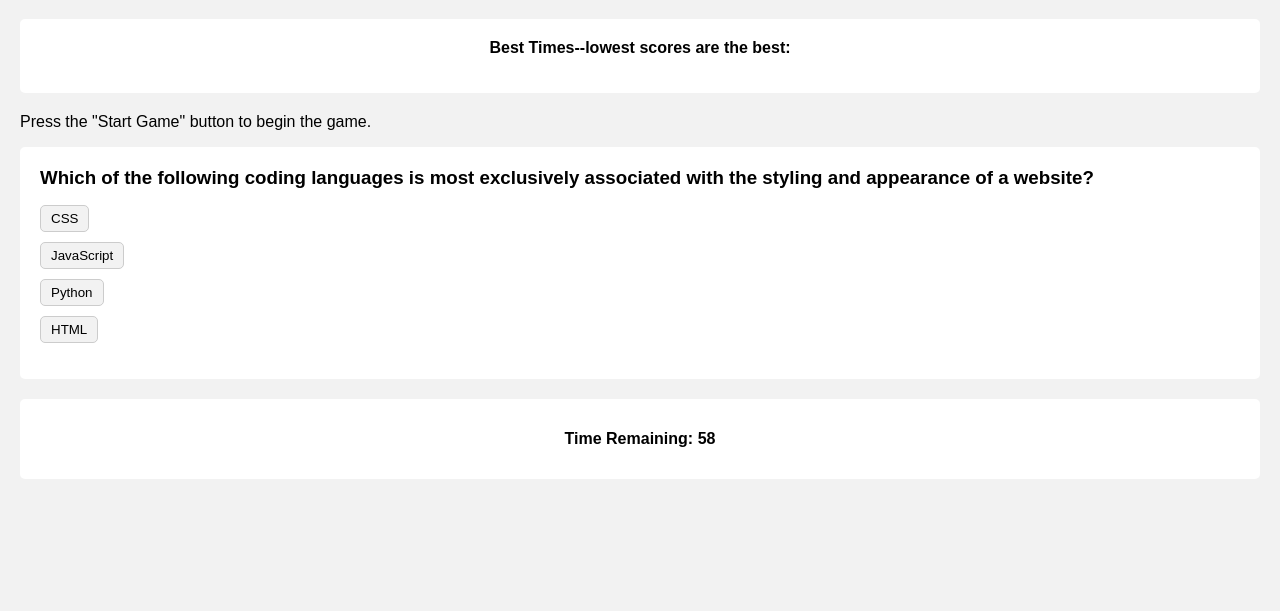
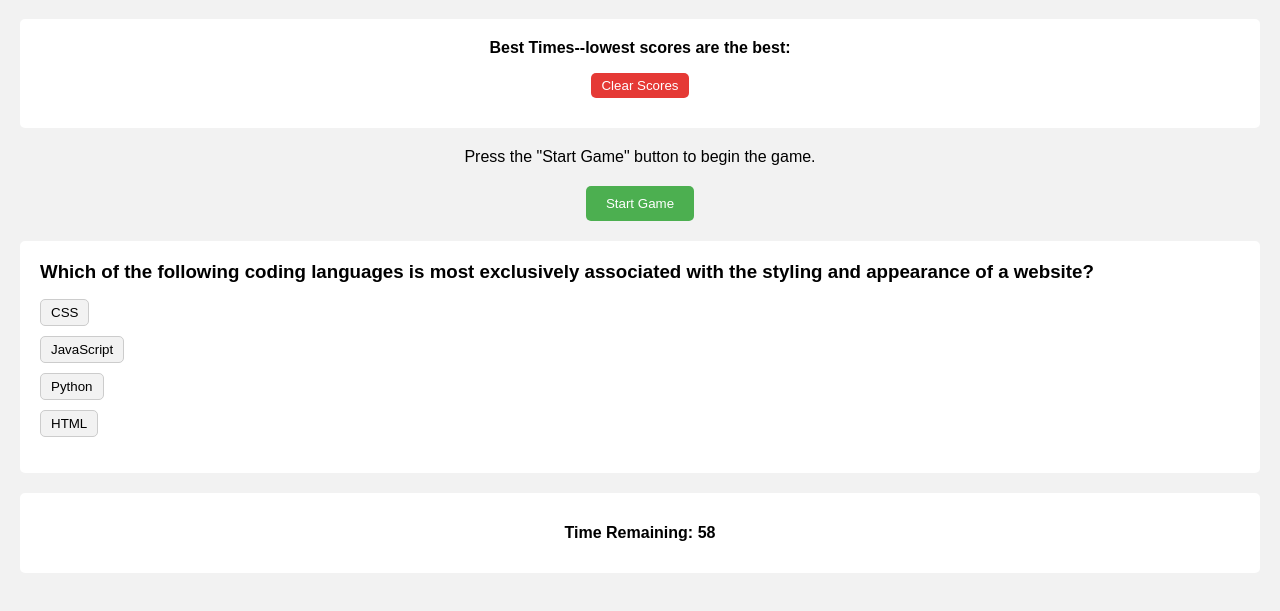
Before and after one commit to natejmaster/coding-assessment, a plain HTML site: page index.html in a window 1280 px wide. Both pictures are taken after a click on the button "Start Game". Shown: the part 81-692 px from the top of the page. Drawn offline with Linux system fonts and the light colour scheme.

Commit message:
Commented out some of more complex code, populated readme, fixed minor CSS issues such as centering clear scores button

```diff
--- a/assets/css/style.css
+++ b/assets/css/style.css
@@ -1,4 +1,4 @@
-/* General styles */
+/* General styling */
 body {
     font-family: Arial, sans-serif;
     margin: 0;
@@ -6,11 +6,12 @@ body {
     background-color: #f2f2f2;
   }
 
-  h1 {
+  h1,
+  p {
     text-align: center;
   }
 
-  /* Game container */
+  /* Game containers for high score list, and both game buttons */
   #high-scores-box {
     background-color: #fff;
     padding: 20px;
@@ -29,7 +30,7 @@ body {
 
   #clear-scores-button {
     display: block;
-    margin-top: 10px;
+    margin: 10px auto;
     padding: 5px 10px;
     background-color: #e53935;
     color: #fff;
@@ -57,7 +58,7 @@ body {
     background-color: #45a049;
   }
 
-  /* Question box */
+  /* Question box styling for both container and contents */
   #question-box {
     background-color: #fff;
     padding: 20px;
@@ -88,7 +89,7 @@ body {
     background-color: #e0e0e0;
   }
 
-  /* Timer box */
+  /* Timer box row beneath question box */
   #timer-box {
     text-align: center;
     background-color: #fff;
@@ -97,7 +98,7 @@ body {
     border-radius: 5px;
   }
 
-  /* High scores */
+  /* High score styling rendered after game is over */
   #high-scores-box {
     text-align: center;
   }
@@ -112,7 +113,7 @@ body {
     margin-bottom: 5px;
   }
 
-  /* Responsive styles */
+  /* Media Queries for responsiveness*/
   @media (max-width: 600px) {
     #high-scores-box,
     #question-box,
--- a/assets/js/script.js
+++ b/assets/js/script.js
@@ -53,9 +53,9 @@ function displayQuestion() {
   //Renders the question and answers
   questionEl.textContent = question;
   answersList.innerHTML = "";
-// Declares variable shuffledAnswers that will create the four answer buttons
+  // Declares variable shuffledAnswers that will create the four answer buttons
   let shuffledAnswers = shuffleArray(answerOptions);
-//Each answer gets its own corresponding button
+  //Each answer gets its own corresponding button
   shuffledAnswers.forEach(function (answer) {
     let button = document.createElement("button");
     button.textContent = answer;
@@ -76,14 +76,24 @@ function shuffleArray(array) {
   }
   return array;
 }
-
+//Function that resets the game after it ends
+function resetGame() {
+  //This resets the current question index back to the first question
+  currentQuestionIndex = 0;
+  //This clears any time left and silently reverts the time on the timer back to full time, 60 seconds.
+  clearInterval(timerInterval);
+  timeRemaining.textContent = "60";
+  //This reminds the machine to display the buttons during the game
+  startButton.style.display = "block";
+  clearScoresButton.style.display = "block";
+}
 //Event listener for the Start Button that runs the countdown function when the Start Button is clicked
 startButton.addEventListener('click', function () {
   //This hides the start button and the clear high scores button during the game
   startButton.style.display = 'none';
   clearScoresButton.style.display = 'none';
-  highScoresList.innerHTML = '';
-  //Once the Start Game button is pressed, the timer begins counting down and the first question is displayed.
+  //Once the Start Game button is pressed, the game refreshes, the timer begins counting down, and the first question is displayed.
+  resetGame();
   countdown();
   displayQuestion();
   questionBox.style.display = "block";
@@ -130,20 +140,25 @@ answersList.addEventListener('click', function (event) {
       //If the user enters their initials, a score is rendered based on how much time it took to complete the quiz (with penalties for incorrect answers)
       if (initials) {
         //An object is created with two values: the initials, and the time
-        const timeEntry = { initials, time: 60 -timer };
+        const timeEntry = { initials, time: 60 - timer };
         //The high score is moved through the JavaScript and transformed back into a string as it is pushed into the high score list
         let highScores = JSON.parse(localStorage.getItem('highScores')) || [];
         highScores.push(timeEntry);
         localStorage.setItem('highScores', JSON.stringify(highScores));
         showHighScores();
+      }
     }
   }
-}
 });
 
 // Function to render the high scores
 function renderHighScores() {
+  //Stores time remaining in localStorage under the variable name highScores
   const highScores = JSON.parse(localStorage.getItem("highScores")) || [];
+  //Orders high scores to ensure that faster times are rendered before slower times
+  highScores.sort((a, b) => a.time - b.time);
+  highScoresList.innerHTML = "";
+  //Creates a separate row for every high score
   highScores.forEach(function (score) {
     const listItem = document.createElement("li");
     listItem.textContent = `${score.initials}: ${score.time}`;
```
Also changed, not shown: assets/images/screenshot.png (added), 1 other file.
